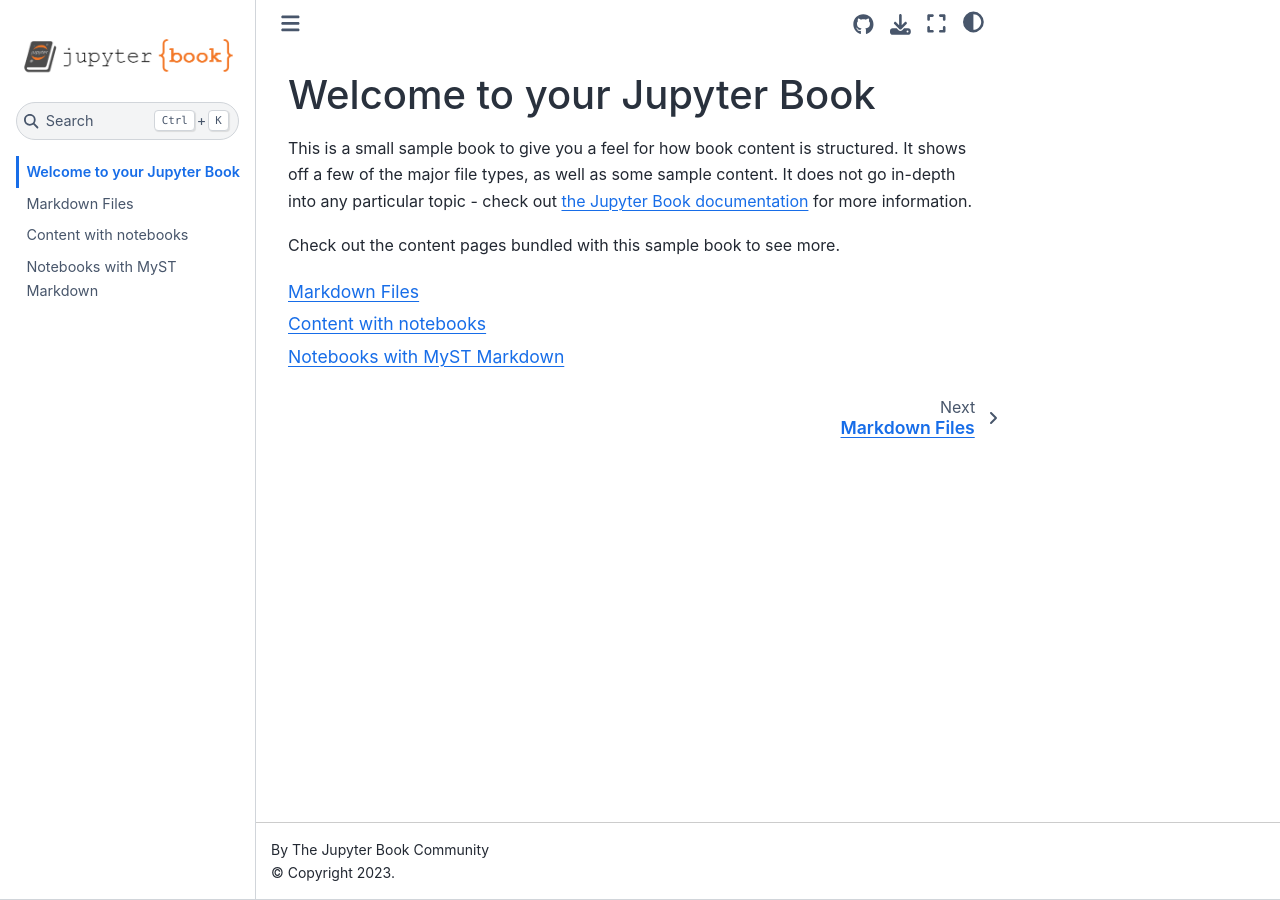
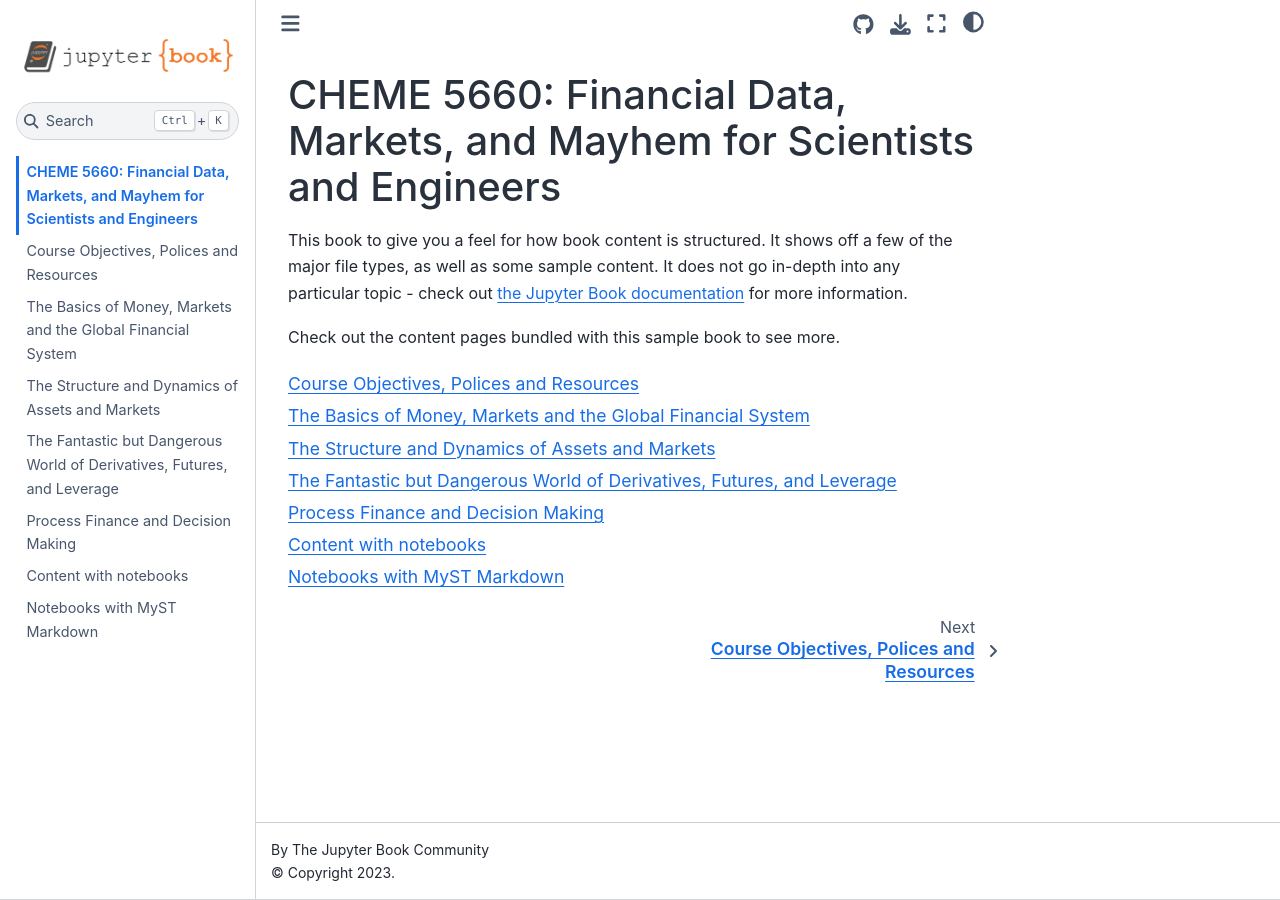
Before and after one commit to varnerlab/CHEME-5660-Markets-Mayhem-Book, a Jupyter Book: the page built from intro.md, in a window 1280 px wide. Built offline with Jupyter Book 1.0.4 settings and Sphinx 7.4.7 and the Sphinx Book theme 1.1.4, drawn with Linux system fonts in a browser that asks for light colours.

Commit message:
filling out skeleton
working on skeleton

```diff
--- a/_config.yml
+++ b/_config.yml
@@ -1,7 +1,7 @@
 # Book settings
 # Learn more at https://jupyterbook.org/customize/config.html
 
-title: My sample book
+title: CHEME 5660
 author: The Jupyter Book Community
 logo: logo.png
 
--- a/_toc.yml
+++ b/_toc.yml
@@ -4,6 +4,10 @@
 format: jb-book
 root: intro
 chapters:
-- file: markdown
+- file: infrastructure.md
+- file: chapter-1
+- file: chapter-2
+- file: chapter-3
+- file: chapter-4
 - file: notebooks
 - file: markdown-notebooks
--- /dev/null
+++ b/chapter-1.md
@@ -0,0 +1 @@
+# The Basics of Money, Markets and the Global Financial System
--- /dev/null
+++ b/chapter-2.md
@@ -0,0 +1 @@
+# The Structure and Dynamics of Assets and Markets
--- /dev/null
+++ b/chapter-3.md
@@ -0,0 +1 @@
+# The Fantastic but Dangerous World of Derivatives, Futures, and Leverage
--- /dev/null
+++ b/chapter-4.md
@@ -0,0 +1 @@
+# Process Finance and Decision Making
--- /dev/null
+++ b/infrastructure.md
@@ -0,0 +1 @@
+# Course Objectives, Polices and Resources
--- a/intro.md
+++ b/intro.md
@@ -1,6 +1,6 @@
-# Welcome to your Jupyter Book
+# CHEME 5660: Financial Data, Markets, and Mayhem for Scientists and Engineers
 
-This is a small sample book to give you a feel for how book content is
+This book to give you a feel for how book content is
 structured.
 It shows off a few of the major file types, as well as some sample content.
 It does not go in-depth into any particular topic - check out [the Jupyter Book documentation](https://jupyterbook.org) for more information.
```
